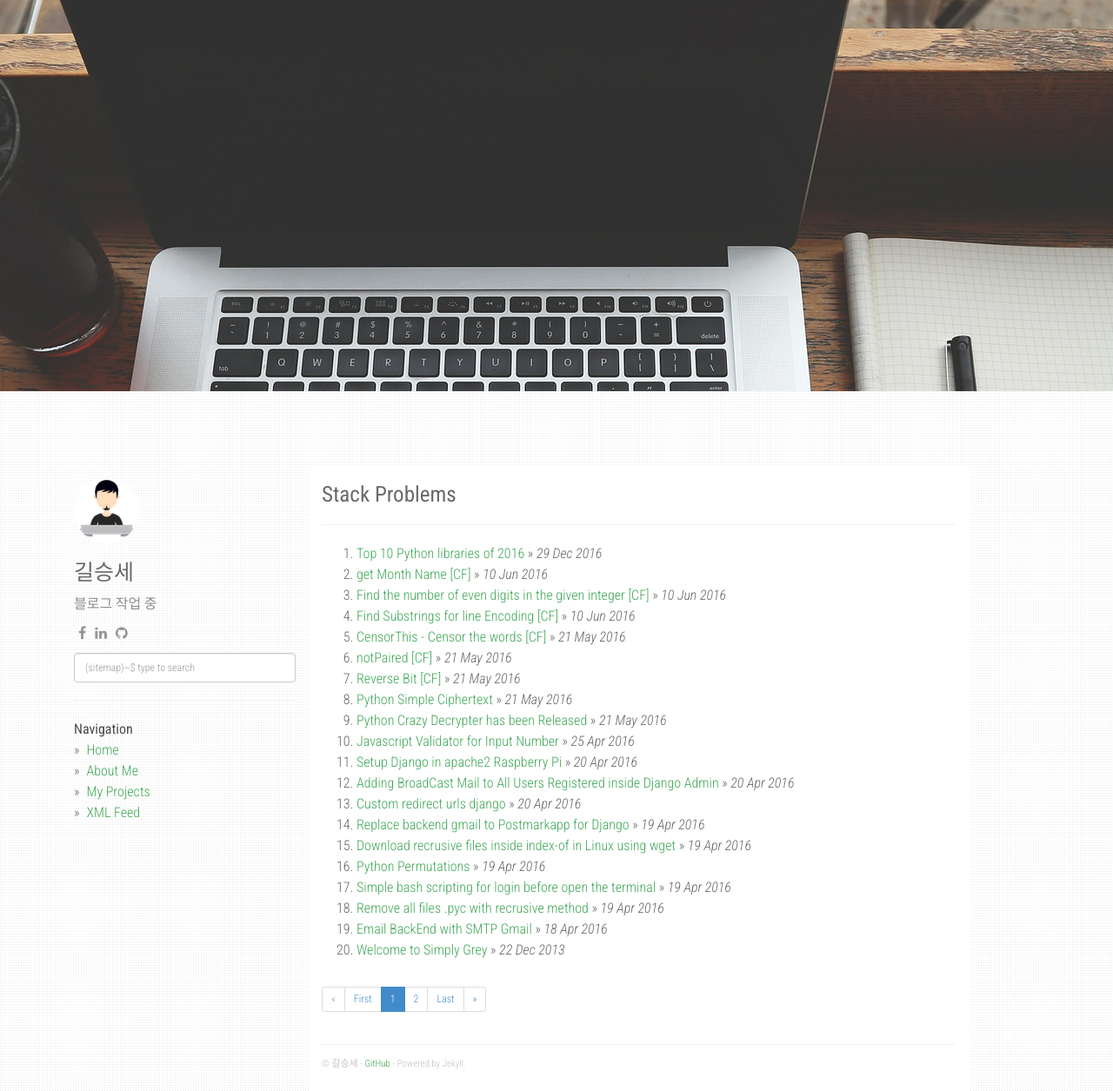
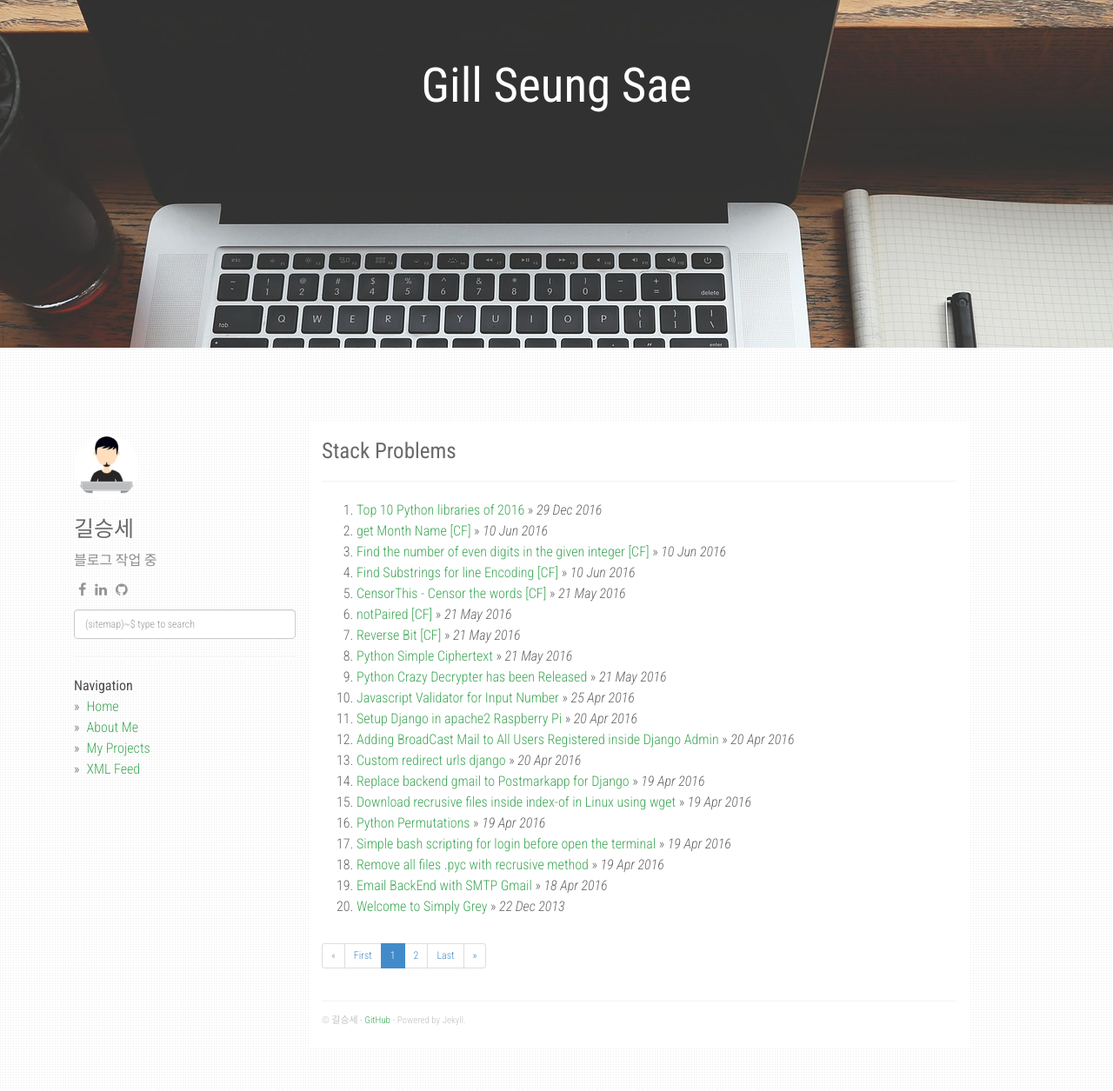
Before and after one commit to agusmakmun/agusmakmun.github.io, a Jekyll site: the page built from index.html, in a window 1280 px wide. Shown: the whole page at 87% size. Built offline with Jekyll 4.4.1, drawn with Linux system fonts in a browser that asks for light colours; nearby versions of some CDN libraries; the list of posts is cut into pages by our own code; grey boxes are pictures that could not be loaded.

Commit message:
Update main.css

```diff
--- a/static/css/main.css
+++ b/static/css/main.css
@@ -58,19 +58,28 @@ a:hover {
 
 /* 상단 추가 이미지*/
 .parallax-container{
-    height: 450px;
+    height: 400px;
     overflow: hidden;
     position: relative;
 }
+.parallax{
+    position: absolute;
+    top: 0;
+    left: 0;
+    right: 0;
+    bottom: 0;
+    z-index: -1;
+}
 .parallax img{
     position: absolute;
-    top: -280px;
+    top: -330px;
     transform: translateX(-50%);
     left: 50%
 }
 .text-lighten-2{
   text-align: center;
   color: #ffff!important;
+  font-size: 55px;
 }
 
 /* Content */
```
